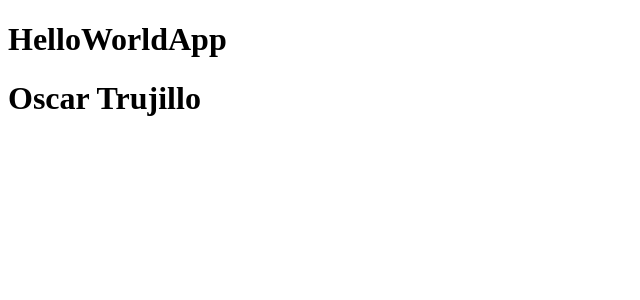
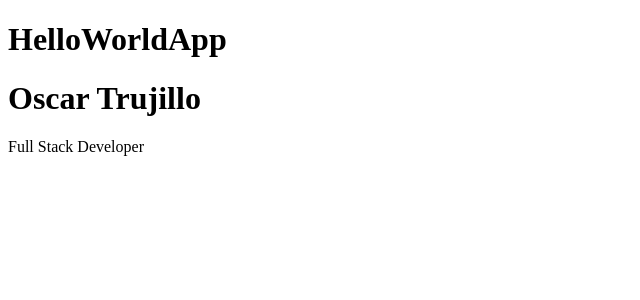
Before and after one commit to oscartrugo/React_Curso_Fernando_Herrera, a React (Vite) app in the folder 03-counter-app-vite/: page / in a window 1280 px wide. Shown: the top 300 px of the page, without its empty margins (0-640 px from the left). Built offline with nearby package versions, Linux system fonts and the light colour scheme.

Commit message:
38. Retornar elementos en el Componente Fragment

```diff
--- a/03-counter-app-vite/src/FirstApp.jsx
+++ b/03-counter-app-vite/src/FirstApp.jsx
@@ -2,6 +2,9 @@ import React from 'react'
 
 export const FirstApp = () => {
   return (
-    <h1>Oscar Trujillo</h1>
+    <>
+        <h1>Oscar Trujillo</h1>
+        <p>Full Stack Developer</p>
+    </>
   )
 }
```
